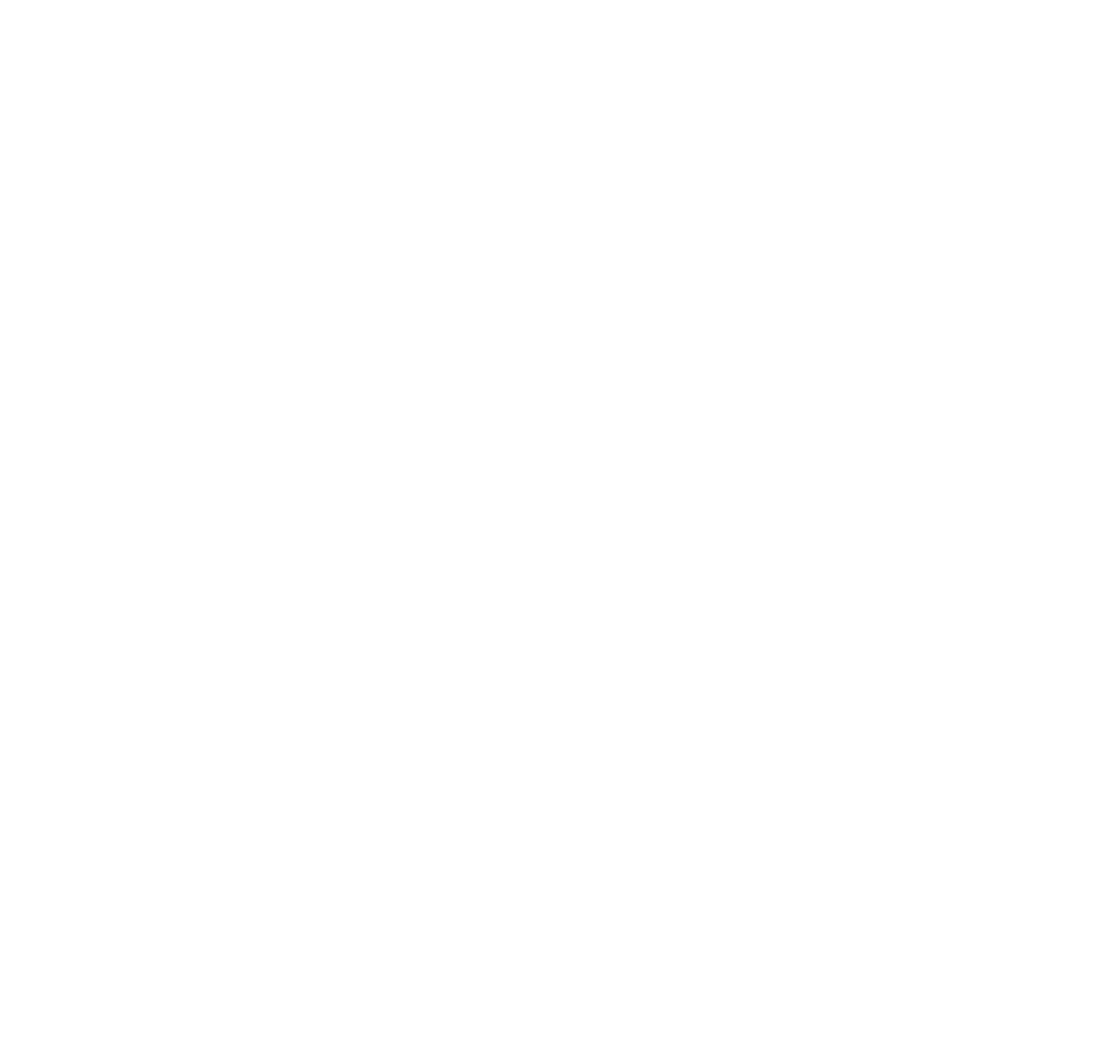
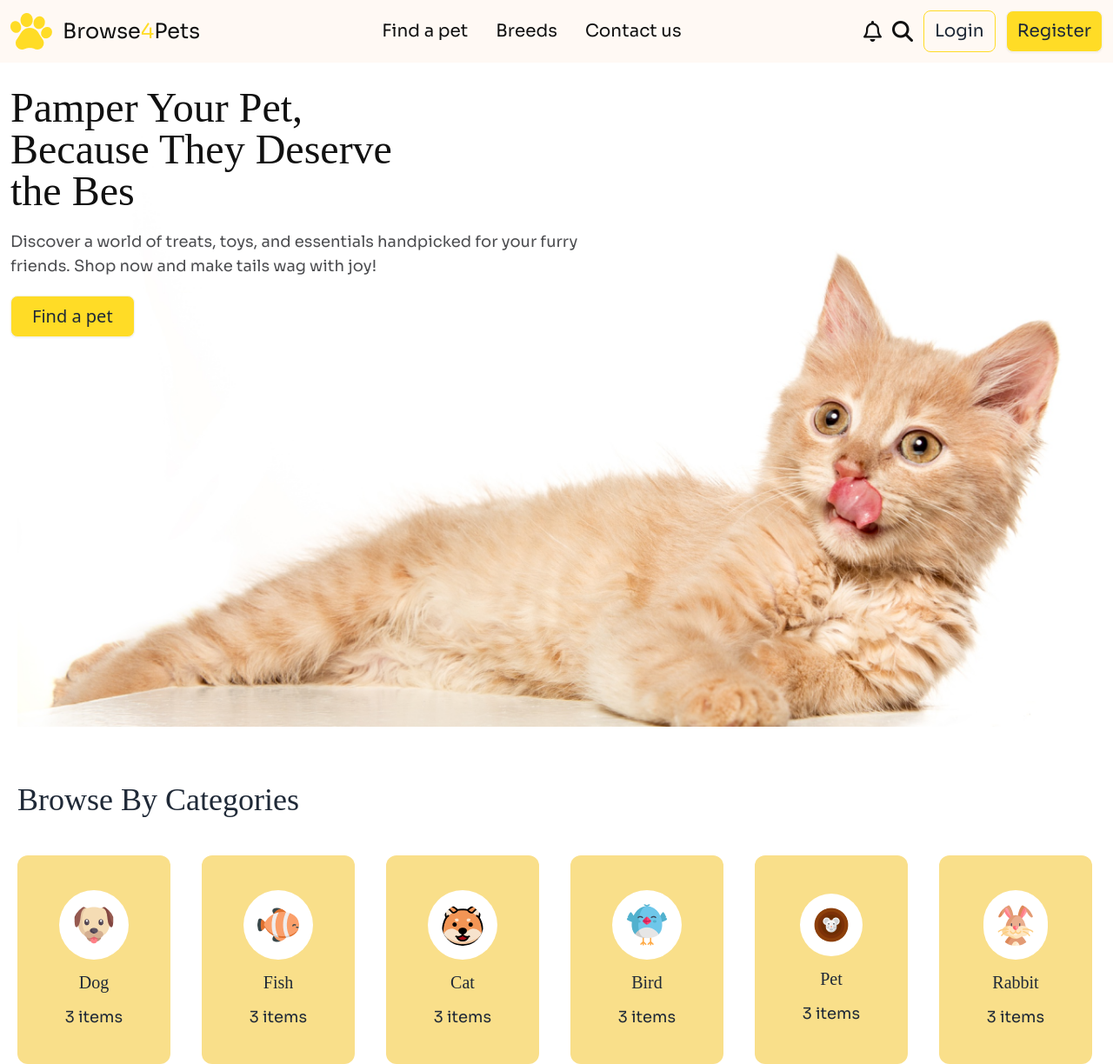
Before and after one commit to Rakibul-islam-khan/category-1, a plain HTML site: page index.html in a window 1280 px wide. Shown: the whole page at 87% size. Before the commit the page ends 800 px from the top, so only its background shows below. Drawn offline with nearby package versions, Linux system fonts and the light colour scheme; a web font is replaced by a local one.

Commit message:
card part for main section

```diff
--- a/index.html
+++ b/index.html
@@ -5,12 +5,130 @@
     <meta name="viewport" content="width=device-width, initial-scale=1.0">
     <title>Document</title>
 
+    <!-- for font -->
+    <link rel="preconnect" href="https://fonts.googleapis.com">
+<link rel="preconnect" href="https://fonts.gstatic.com" crossorigin>
+<link href="https://fonts.googleapis.com/css2?family=ADLaM+Display&family=Sora:wght@100..800&display=swap" rel="stylesheet">
+
     <!-- for icon -->
     <script src="https://kit.fontawesome.com/7db0f70e9b.js" crossorigin="anonymous"></script>
 
+    <!-- for daisyUI & tailwind -->
+    <link href="https://cdn.jsdelivr.net/npm/daisyui@4.12.23/dist/full.min.css" rel="stylesheet" type="text/css" />
+    <script src="https://cdn.tailwindcss.com"></script>
+
+    <style>
+
+.sora{
+  font-family: "Sora", serif;
+}
+.adlam{
+  font-family: "ADLaM Display", serif;
+}
+
+    </style>
 
 </head>
 <body>
 
+    <header class="sora text-[#111111] bg-[#FFF9F4] mb-7">
+        <nav class="md:flex md:max-w-screen-xl px-3 mx-auto justify-between items-center py-3">
+            <div class="flex items-center justify-between md:space-x-3">
+                <img src="images/logo-header.png" alt="">
+                <h4 class="md:text-2xl	md:text-[#111111] hidden md:block">Browse<span class="md:text-[#FFDC26]">4</span>Pets</h4>
+                <i class="fa-solid fa-bars md:hidden text-3xl"></i>
+            </div>
+            <div class="md:flex md:list-none md:text-xl space-x-8 hidden">
+                <li>Find a pet</li>
+                <li>Breeds</li>
+                <li>Contact us</li>
+            </div>
+            <div class="md:flex md:items-center md:space-x-3 hidden">
+                <i class="fa-regular fa-bell text-2xl"></i>
+                <i class="fa-solid fa-magnifying-glass text-2xl"></i>
+                <button class="btn btn-outline border-[#FFDC26] text-xl px-3 font-normal">Login</button>
+                <button class="btn bg-[#FFDC26] text-xl px-3 font-normal">Register</button>
+            </div>
+
+        </nav>
+    </header>
+
+    <main>
+        <div class="relative md:max-w-screen-xl mx-auto md:mb-64">
+            <div class="px-3 z-20">
+                <h3 class="adlam text-3xl md:text-5xl text-[#111111] mb-5">Pamper Your Pet,<br> Because They Deserve <br>the Bes</h3>
+                <p class="sora text-base text-[#4c4d50] md:text-lg mb-5">Discover a world of treats, toys, and <span class="md:hidden"><br></span>essentials handpicked for your furry <br> friends. Shop now and make tails wag with <span class="md:hidden"><br></span> joy!</p>
+                <button class="btn bg-[#FFDC26] text-xl px-6 font-normal">Find a pet</button>
+
+            </div>
+
+            <img class="absolute -mt-32 md:-mt-64 -z-10 md:px-5" src="images/cat-big.png" alt="">
+
+        </div>
+
+        <div class="mt-40  px-5 md:max-w-screen-xl mx-auto md:relative md:top-64">
+            <h3 class="adlam text-2xl md:text-4xl md:mb-8">Browse By Categories</h3>
+            <div class="flex flex-wrap gap-5 md:gap-9">
+
+                <div class="w-44 h-60 bg-[#F9DF8A] rounded-xl flex justify-center items-center mt-3">
+                    <div>
+                        <img class="bg-white p-4 rounded-full" src="images/dog-cartoon.png" alt="">
+                    <h5 class="adlam text-xl flex justify-center items-center mt-3">Dog</h5>
+                        <p class="sora text-lg flex justify-center items-center mt-3">3 items</p>
+                    </div>
+                </div>
+
+                <div class="w-44 h-60 bg-[#F9DF8A] rounded-xl flex justify-center items-center mt-3">
+                    <div>
+                        <img class="bg-white p-4 rounded-full" src="images/fish-cartoon.png" alt="">
+                    <h5 class="adlam text-xl flex justify-center items-center mt-3">Fish</h5>
+                        <p class="sora text-lg flex justify-center items-center mt-3">3 items</p>
+                    </div>
+                </div>
+
+                <div class="w-44 h-60 bg-[#F9DF8A] rounded-xl flex justify-center items-center mt-3">
+                    <div>
+                        <img class="bg-white p-4 rounded-full" src="images/cat-cartoon.png" alt="">
+                    <h5 class="adlam text-xl flex justify-center items-center mt-3">Cat</h5>
+                        <p class="sora text-lg flex justify-center items-center mt-3">3 items</p>
+                    </div>
+                </div>
+
+                <div class="w-44 h-60 bg-[#F9DF8A] rounded-xl flex justify-center items-center mt-3">
+                    <div>
+                        <img class="bg-white p-4 rounded-full" src="images/bird-cartoon.png" alt="">
+                    <h5 class="adlam text-xl flex justify-center items-center mt-3">Bird</h5>
+                        <p class="sora text-lg flex justify-center items-center mt-3">3 items</p>
+                    </div>
+                </div>
+
+                <div class="w-44 h-60 bg-[#F9DF8A] rounded-xl flex justify-center items-center mt-3">
+                    <div>
+                        <img class="bg-white p-4 rounded-full" src="images/mouse-cartoon.png" alt="">
+                    <h5 class="adlam text-xl flex justify-center items-center mt-3">Pet</h5>
+                        <p class="sora text-lg flex justify-center items-center mt-3">3 items</p>
+                    </div>
+                </div>
+
+                <div class="w-44 h-60 bg-[#F9DF8A] rounded-xl flex justify-center items-center mt-3">
+                    <div>
+                        <img class="bg-white p-4 rounded-full" src="images/rabbit-cartoon.png" alt="">
+                    <h5 class="adlam text-xl flex justify-center items-center mt-3">Rabbit</h5>
+                        <p class="sora text-lg flex justify-center items-center mt-3">3 items</p>
+                    </div>
+                </div>
+
+
+
+            </div>
+        </div>
+
+    </main>
+
+    <footer>
+
+    </footer>
+
+
 </body>
 </html>
```
Also changed, not shown: tailwind.config.js (added).
